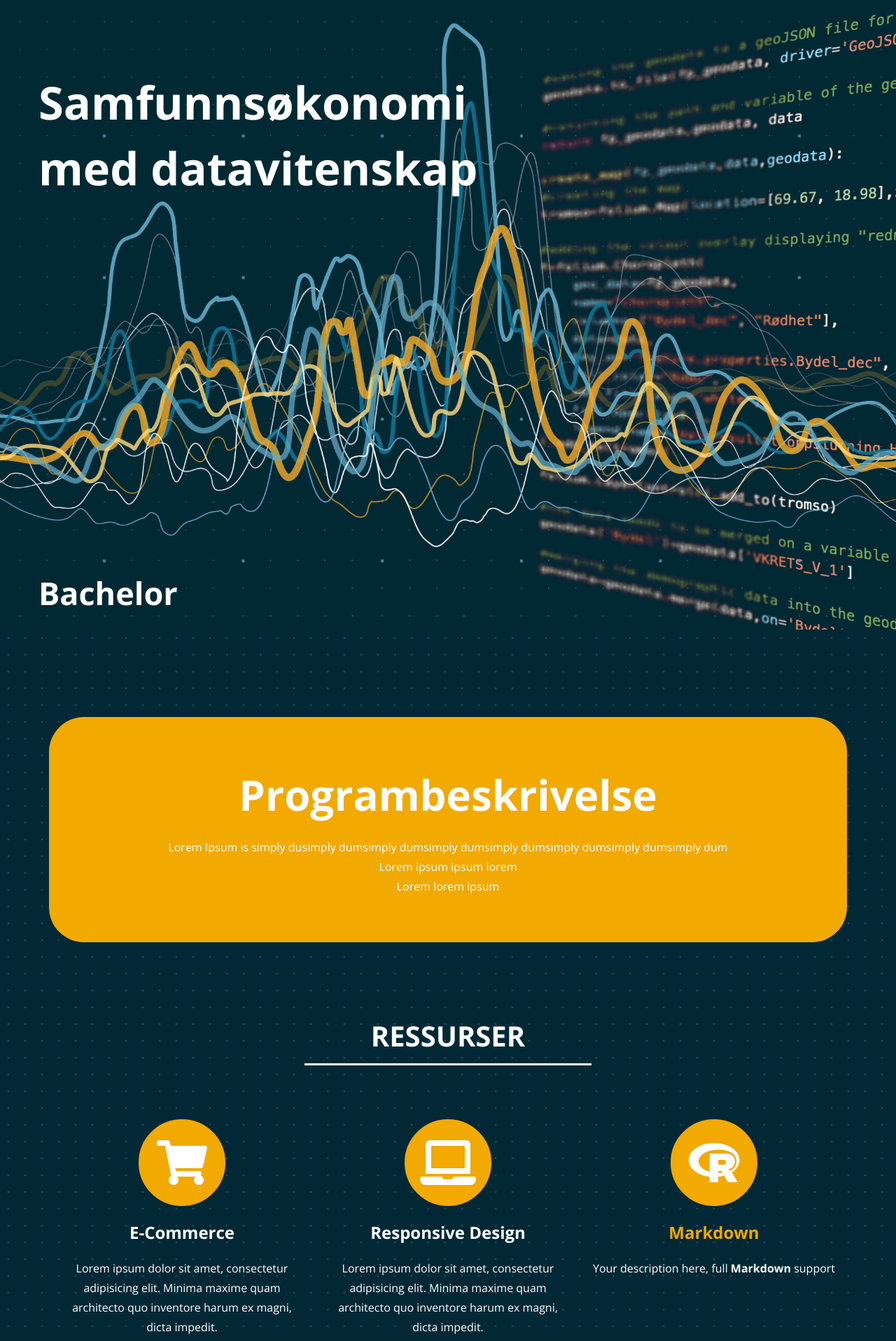
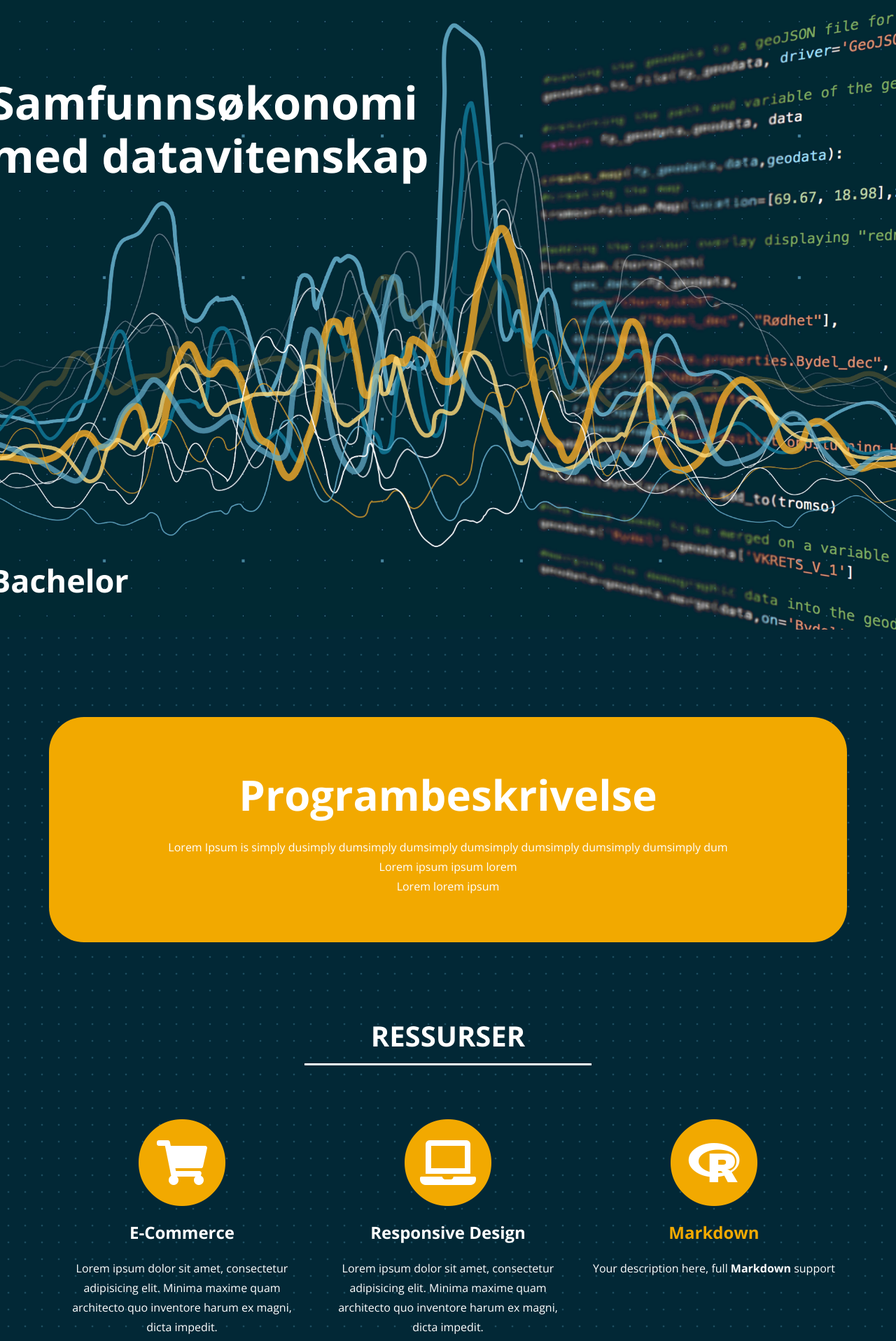
Before and after one commit to uit-econ/uit-econ.github.io, a Jekyll site: the page built from index.md, in a window 1280 px wide. Shown: the top 1917 px of the page at 70% size. Built offline with Jekyll 4.4.1, drawn with Linux system fonts in a browser that asks for light colours.

Commit message:
Update custom.css

```diff
--- a/assets/css/custom.css
+++ b/assets/css/custom.css
@@ -89,14 +89,14 @@ body{
 	font-size: 65px;
 	font-weight:650;
 	text-align:left;
-	margin-left:-30px;
+	margin-left:-100px;
 
 	}
 
 
 
 #masthead-undertitle{
-	margin-top: -4vh;
+	margin-top: -6vh;
 	font-size: 65px;
 
 
```
